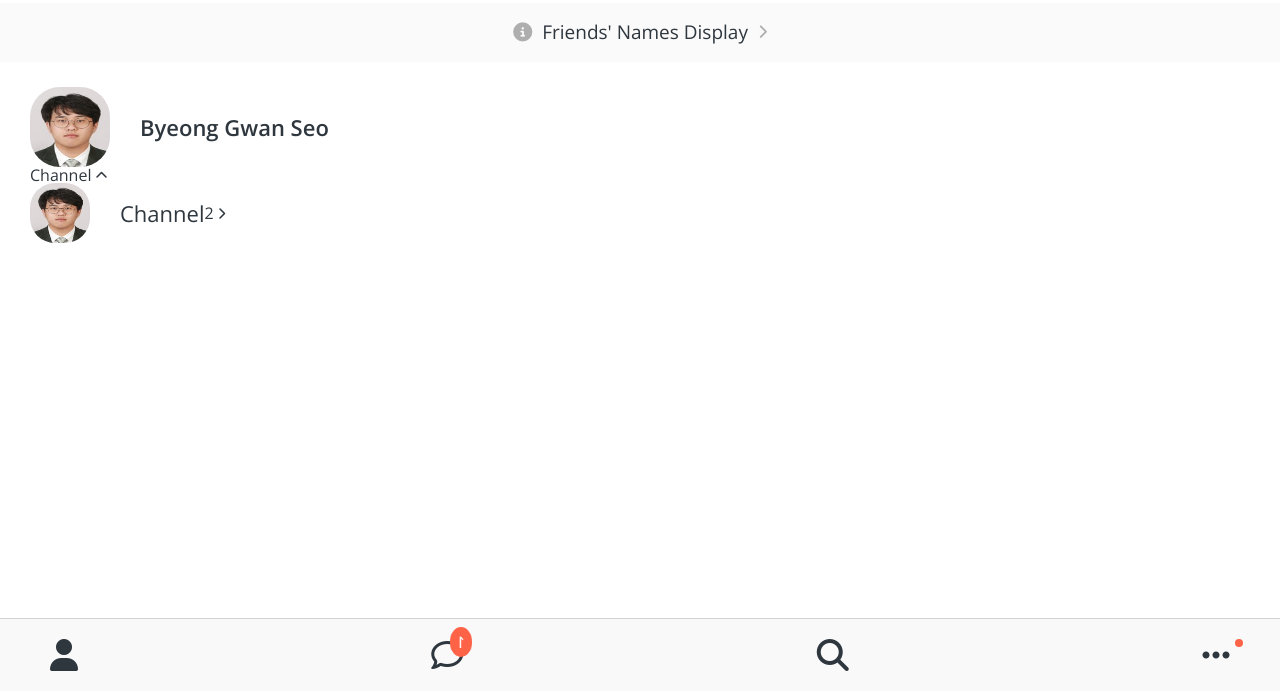
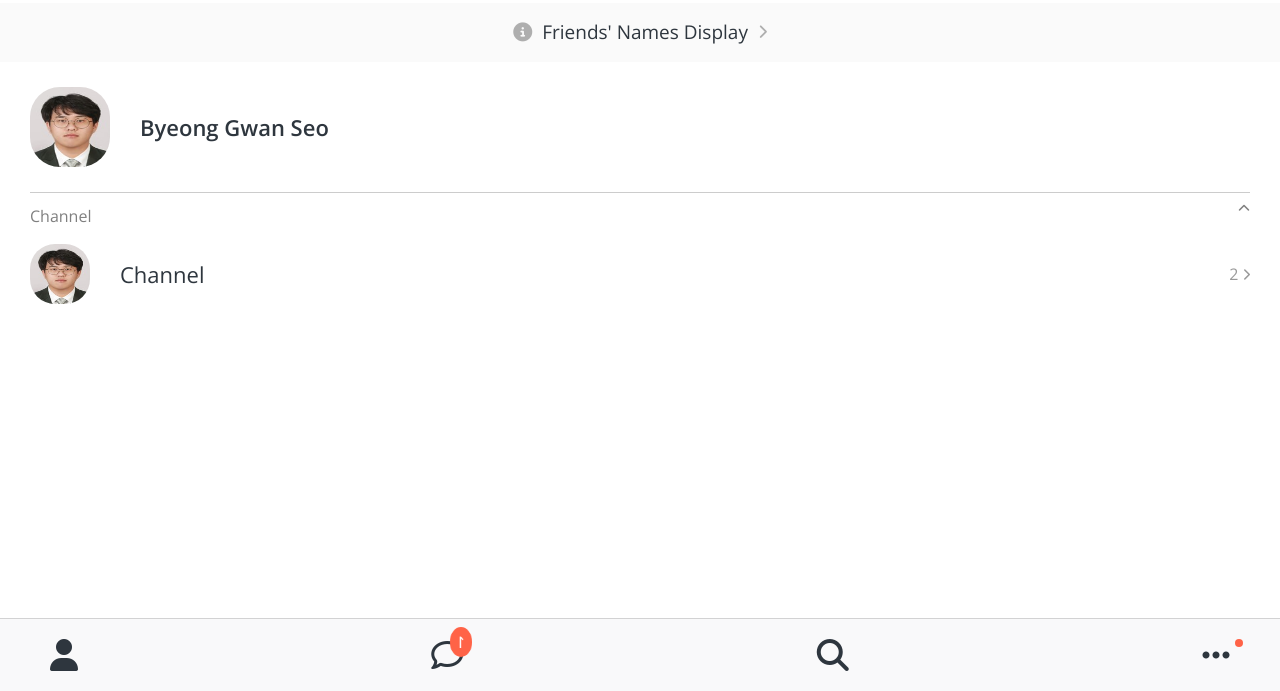
Before and after one commit to Gomserker/HTML-CSS, a plain HTML site: page SelfStudy/Kakao_clone/friends.html in a window 1280 px wide. Shown: the part 109-800 px from the top of the page. Drawn offline with nearby package versions, Linux system fonts and the light colour scheme.

Commit message:
modified

```diff
--- a/SelfStudy/Kakao_clone/css/components/user-components.css
+++ b/SelfStudy/Kakao_clone/css/components/user-components.css
@@ -1,3 +1,7 @@
+.user-component {
+  justify-content: space-between;
+}
+
 .user-component,
 .user-component__column:first-child {
   display: flex;
@@ -36,3 +40,10 @@
 .user-component__title--not-bold {
   font-weight: 400;
 }
+
+.user-component__column:last-child {
+  color: rgba(0, 0, 0, 0.4);
+  display: flex;
+  flex-direction: column;
+  align-items: flex-end;
+}
--- a/SelfStudy/Kakao_clone/css/screens/friends.css
+++ b/SelfStudy/Kakao_clone/css/screens/friends.css
@@ -15,3 +15,16 @@
 .friends-screen {
   padding: 20px var(--horizontal-space);
 }
+
+.friends-screen__channel {
+  margin-top: 25px;
+  border-top: 1px solid rgba(0, 0, 0, 0.2);
+  padding-top: 15px;
+}
+
+.friends-screen__channel-header {
+  margin-bottom: 20px;
+  display: flex;
+  justify-content: space-between;
+  color: rgba(0, 0, 0, 0.5);
+}
--- a/SelfStudy/Kakao_clone/friends.html
+++ b/SelfStudy/Kakao_clone/friends.html
@@ -40,11 +40,12 @@
         <div class="user-component">
             <div class="user-component__column">
                 <img src="img/ByeongGwan_Seo_profile.jpg" class="user-component__avatar user-component__avatar--xl"/>
-            </div>
             <div class="user-component__text">
                 <h4 class="user-component__title">Byeong Gwan Seo</h4>
                 <!-- <h6 class="user-component__subtitle">this subtitle</h6> -->
             </div>
+        </div>
+        <div class="user-component__column"></div>
         </div>
         <div class="friends-screen__channel">
             <div class="friends-screen__channel-header">
```
Lines whose indentation alone changed are shown as unchanged.
